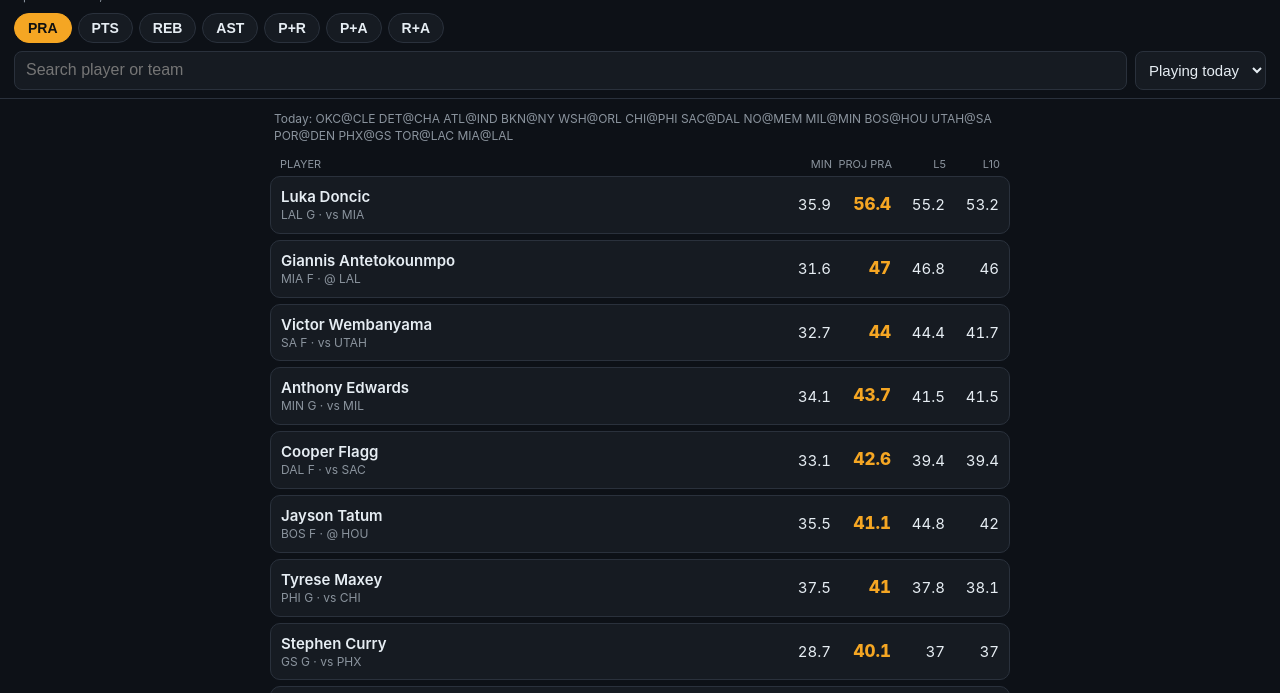
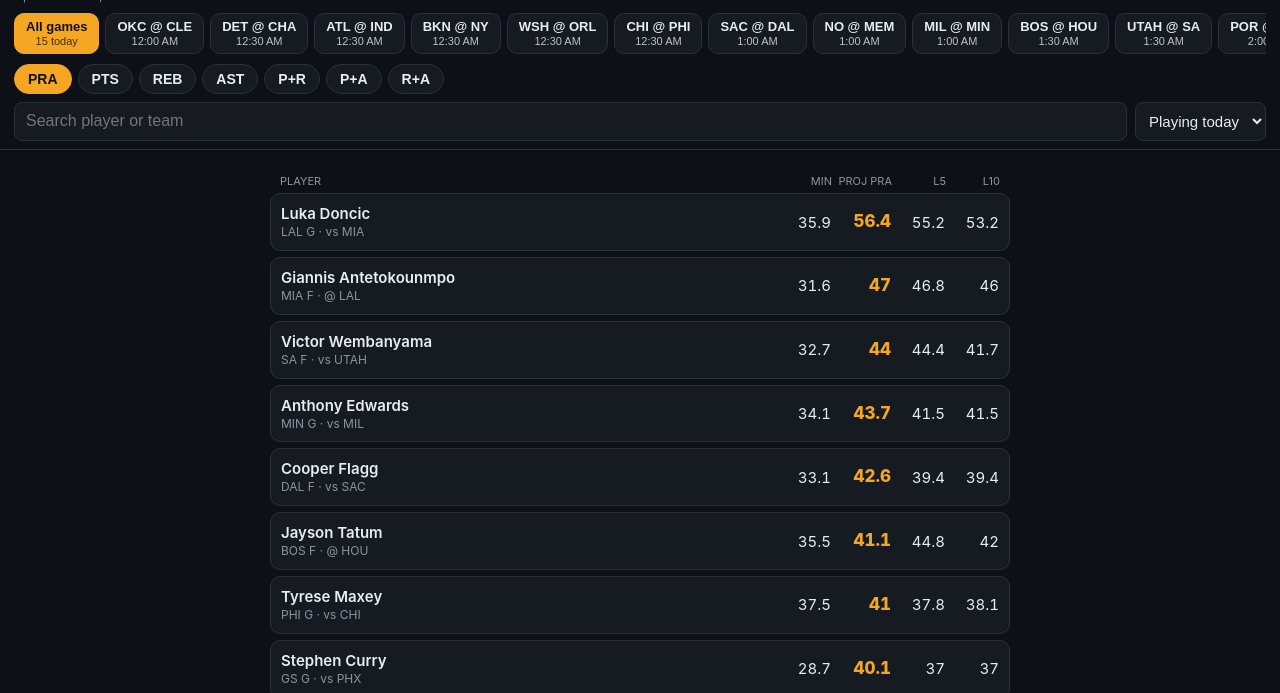
Before and after one commit to tonedibias3/nba-props, a plain HTML site: page index.html in a window 1280 px wide. Shown: the part 47-740 px from the top of the page. Drawn offline with Linux system fonts and the light colour scheme.

Commit message:
Add per-game filter chips at top of page
Co-Authored-By: Claude Sonnet 5.5 <noreply@anthropic.com>
Claude-Session: https://claude.ai/code/session_012ARuEbcanTJ1NqFz2tES8f

```diff
--- a/index.html
+++ b/index.html
@@ -19,6 +19,8 @@
   .chips::-webkit-scrollbar { display:none; }
   .chip { flex:0 0 auto; border:1px solid var(--line); background:var(--card); color:var(--text); border-radius:999px; padding:6px 13px; font-size:14px; font-weight:600; }
   .chip.on { background:var(--acc); border-color:var(--acc); color:#111; }
+  .chip.g { border-radius:10px; padding:5px 11px; text-align:center; line-height:1.2; font-size:13px; }
+  .chip.g small { display:block; font-weight:400; font-size:11px; opacity:.8; }
   .row2 { display:flex; gap:8px; margin-top:6px; }
   input[type=search] { flex:1; min-width:0; background:var(--card); border:1px solid var(--line); color:var(--text); border-radius:8px; padding:9px 11px; font-size:16px; }
   select { background:var(--card); border:1px solid var(--line); color:var(--text); border-radius:8px; padding:9px; font-size:15px; }
@@ -51,6 +53,7 @@
     <div><h1>Hardwood <span>Edge</span></h1><div class="sub" id="upd">Loading...</div></div>
     <button class="theme" id="theme">Light</button>
   </div>
+  <div class="chips" id="gchips"></div>
   <div class="chips" id="chips"></div>
   <div class="row2">
     <input type="search" id="q" placeholder="Search player or team">
@@ -65,7 +68,7 @@
 </main>
 <script>
 const STATS = [["pra","PRA"],["pts","PTS"],["reb","REB"],["ast","AST"],["pr","P+R"],["pa","P+A"],["ra","R+A"]];
-let DATA = null, stat = "pra";
+let DATA = null, stat = "pra", game = "all";
 const $ = id => document.getElementById(id);
 
 function store(k, v) { try { if (v === undefined) return localStorage.getItem(k); localStorage.setItem(k, v); } catch (e) {} }
@@ -79,6 +82,15 @@ function chips() {
   $("chips").innerHTML = STATS.map(([k, l]) => `<button class="chip ${k === stat ? "on" : ""}" data-k="${k}">${l}</button>`).join("");
   $("chips").querySelectorAll(".chip").forEach(b => b.onclick = () => { stat = b.dataset.k; store("he-stat", stat); chips(); render(); });
 }
+function gameChips() {
+  const gs = DATA.games_today.slice().sort((a, b) => new Date(a.time) - new Date(b.time));
+  DATA.games_today = gs;
+  const tm = g => { const d = new Date(g.time); return isNaN(d) ? "" : d.toLocaleTimeString([], { hour: "numeric", minute: "2-digit" }); };
+  $("gchips").style.display = gs.length ? "flex" : "none";
+  $("gchips").innerHTML = `<button class="chip g ${game === "all" ? "on" : ""}" data-g="all">All games<small>${gs.length} today</small></button>` +
+    gs.map((g, i) => `<button class="chip g ${game == i ? "on" : ""}" data-g="${i}">${esc(g.away)} @ ${esc(g.home)}<small>${tm(g)}</small></button>`).join("");
+  $("gchips").querySelectorAll(".chip").forEach(b => b.onclick = () => { game = b.dataset.g === "all" ? "all" : +b.dataset.g; gameChips(); render(); });
+}
 const val = (g, k) => k === "pr" ? g.pts + g.reb : k === "pa" ? g.pts + g.ast : k === "ra" ? g.reb + g.ast : k === "pra" ? g.pts + g.reb + g.ast : g[k];
 const esc = s => String(s).replace(/[&<>"]/g, c => ({ "&": "&amp;", "<": "&lt;", ">": "&gt;", '"': "&quot;" }[c]));
 
@@ -87,7 +99,8 @@ function render() {
   const q = $("q").value.trim().toLowerCase(), scope = $("scope").value;
   store("he-scope", scope);
   $("hProj").textContent = "Proj " + STATS.find(s => s[0] === stat)[1];
-  let ps = DATA.players.filter(p => (scope === "all" || p.opp) && (!q || p.name.toLowerCase().includes(q) || p.team.toLowerCase().includes(q)));
+  const gm = game === "all" ? null : DATA.games_today[game];
+  let ps = DATA.players.filter(p => (!gm || p.team === gm.home || p.team === gm.away) && (scope === "all" || p.opp) && (!q || p.name.toLowerCase().includes(q) || p.team.toLowerCase().includes(q)));
   ps = ps.slice().sort((a, b) => b.proj[stat] - a.proj[stat]).slice(0, 150);
   if (!ps.length) { $("list").innerHTML = `<div class="empty">${scope === "today" ? "No matching players on today's slate. Try All players." : "No players found."}</div>`; return; }
   $("list").innerHTML = ps.map((p, i) => {
@@ -104,7 +117,8 @@ fetch("data/app.json?" + Date.now()).then(r => r.json()).then(d => {
   DATA = d;
   const t = new Date(d.updated);
   $("upd").textContent = "Updated " + t.toLocaleString([], { month: "short", day: "numeric", hour: "numeric", minute: "2-digit" });
-  $("games").textContent = d.games_today.length ? "Today: " + d.games_today.map(g => `${g.away}@${g.home}`).join("  ") : "No games on today's slate";
+  $("games").textContent = d.games_today.length ? "" : "No games on today's slate";
+  gameChips();
   render();
 }).catch(() => { $("upd").textContent = "No data yet"; $("list").innerHTML = '<div class="empty">No data file found. Run the daily update from the Actions tab.</div>'; });
 
```
